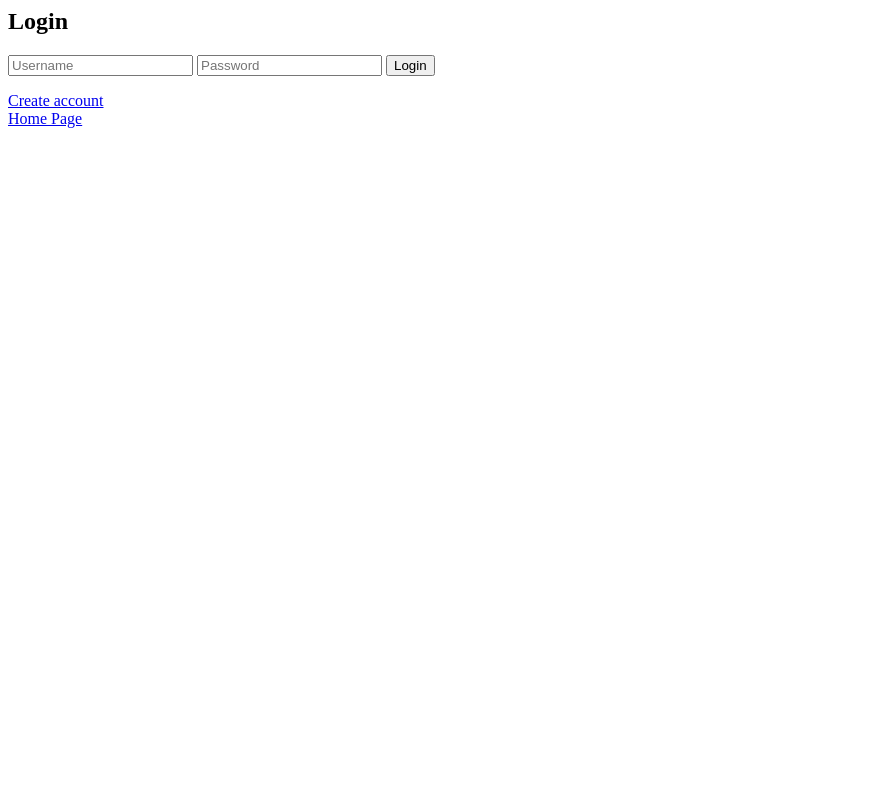
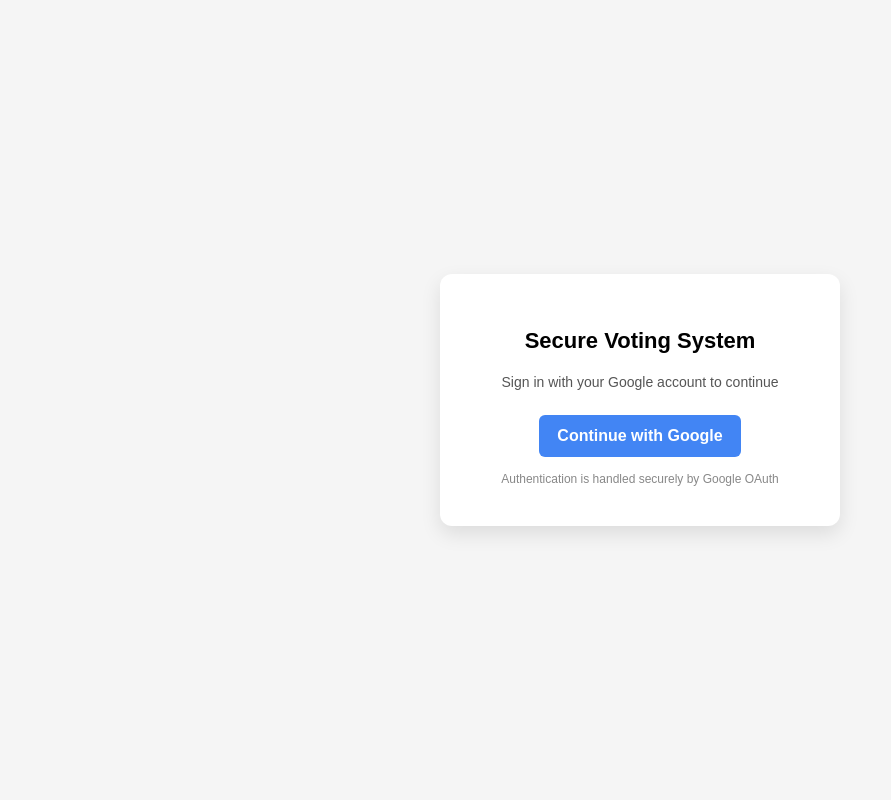
Before and after one commit to ChristopherSmith101/E2E_Voting, a Flask app: page /login in a window 1280 px wide. Shown: the whole page, without its empty margins (0-891 px from the left). Run offline with Flask 3, Linux system fonts and the light colour scheme.

Commit message:
OAuth Nightmare finished

```diff
--- a/web/app.py
+++ b/web/app.py
@@ -3,21 +3,35 @@ from flask_login import LoginManager, login_user, logout_user, login_required, c
 from web.models import db, User, Vote
 from werkzeug.security import generate_password_hash, check_password_hash
 import json
+import os
+from authlib.integrations.flask_client import OAuth
 
 from crypto import keygen
 from bulletin_board import BulletinBoard
 from auth import AuthServer
 from verify_server import VotingServer
+import dotenv
 
 app = Flask(__name__)
 
 login_manager = LoginManager()
 login_manager.init_app(app)
-login_manager.login_view = "login"
+login_manager.login_view = "login_page"
 
-app.secret_key = "dev-secret"
+app.secret_key = os.getenv("FLASK_SECRET_KEY")
+
 app.config["SQLALCHEMY_DATABASE_URI"] = "sqlite:///app.db"
 app.config["SQLALCHEMY_TRACK_MODIFICATIONS"] = False
+
+oauth = OAuth(app)
+
+google = oauth.register(
+    name="google",
+    client_id=os.getenv("GOOGLE_CLIENT_ID"),
+    client_secret=os.getenv("GOOGLE_CLIENT_SECRET"),
+    server_metadata_url="https://accounts.google.com/.well-known/openid-configuration",
+    client_kwargs={"scope": "openid email profile"}
+)
 
 db.init_app(app)
 
@@ -137,6 +151,36 @@ def status():
         "has_voted": current_user.has_voted
     })
 
+# -----------------------------
+# OAuth Routes
+# -----------------------------
+@app.route("/auth/start")
+def auth_start():
+    redirect_uri = url_for("auth_callback", _external=True)
+    return google.authorize_redirect(redirect_uri)
+
+@app.route("/auth/callback")
+def auth_callback():
+    token = google.authorize_access_token()
+
+    userinfo = google.userinfo()
+
+    email = userinfo["email"]
+    google_id = userinfo["sub"]
+
+    user = User.query.filter_by(google_id=google_id).first()
+
+    if not user:
+        user = User(
+            google_id=google_id,
+            username=email
+        )
+        db.session.add(user)
+        db.session.commit()
+
+    login_user(user)
+
+    return redirect(url_for("home"))
 
 # -----------------------------
 # Simple frontend entries
@@ -163,36 +207,40 @@ def register():
         db.session.add(new_user)
         db.session.commit()
 
-        return redirect(url_for("login"))
+        return redirect(url_for("login_page"))
 
     return render_template("register.html")
 
-@app.route("/login", methods=["GET", "POST"])
-def login():
-    if request.method == "POST":
-        username = request.form.get("username")
-        password = request.form.get("password")
+# @app.route("/login", methods=["GET", "POST"])
+# def login():
+#     if request.method == "POST":
+#         username = request.form.get("username")
+#         password = request.form.get("password")
 
-        user = User.query.filter_by(username=username).first()
+#         user = User.query.filter_by(username=username).first()
 
-        if not user or not check_password_hash(user.password, password):
-            return render_template(
-                "login.html",
-                error="Invalid credentials, try again",
-                username=username
-            )
+#         if not user or not check_password_hash(user.password, password):
+#             return render_template(
+#                 "login.html",
+#                 error="Invalid credentials, try again",
+#                 username=username
+#             )
 
-        login_user(user)
+#         login_user(user)
 
-        next_page = request.args.get("next")
-        return redirect(next_page or url_for("home"))
+#         next_page = request.args.get("next")
+#         return redirect(next_page or url_for("home"))
 
+#     return render_template("login.html")
+
+@app.route("/login")
+def login_page():
     return render_template("login.html")
 
 @app.route("/logout")
 def logout():
     logout_user()
-    return redirect(url_for("login"))
+    return redirect(url_for("login_page"))
 
 @app.route("/vote")
 @login_required
--- a/web/models.py
+++ b/web/models.py
@@ -5,9 +5,9 @@ db = SQLAlchemy()
 
 class User(db.Model, UserMixin):
     id = db.Column(db.Integer, primary_key=True)
-    username = db.Column(db.String(80), unique=True, nullable=False)
-    password = db.Column(db.String(200), nullable=False)
-    has_voted = db.Column(db.Boolean, default=False)
+    username = db.Column(db.String(120), unique=True)
+    google_id = db.Column(db.String(120), unique=True)
+    has_voted = db.Column(db.Boolean, default=False, nullable=False)
 
 class Vote(db.Model):
     id = db.Column(db.Integer, primary_key=True)
--- a/web/templates/login.html
+++ b/web/templates/login.html
@@ -1,17 +1,75 @@
-<h2>Login</h2>
+<!DOCTYPE html>
+<html lang="en">
+<head>
+  <meta charset="UTF-8">
+  <title>Login</title>
+  <style>
+    body {
+      font-family: Arial, sans-serif;
+      background: #f5f5f5;
+      display: flex;
+      height: 100vh;
+      justify-content: center;
+      align-items: center;
+      margin: 0;
+    }
 
-<form method="POST">
-    <input name="username" placeholder="Username"
-           value="{{ username or '' }}" required>
+    .container {
+      background: white;
+      padding: 40px;
+      border-radius: 12px;
+      box-shadow: 0 8px 20px rgba(0,0,0,0.1);
+      text-align: center;
+      width: 320px;
+    }
 
-    <input name="password" type="password" placeholder="Password" required>
+    h1 {
+      margin-bottom: 20px;
+      font-size: 22px;
+    }
 
-    <button type="submit">Login</button>
-</form>
+    p {
+      color: #555;
+      font-size: 14px;
+      margin-bottom: 25px;
+    }
 
-{% if error %}
-<p style="color:red">{{ error }}</p>
-{% endif %}
+    .google-btn {
+      display: inline-block;
+      background: #4285F4;
+      color: white;
+      padding: 12px 18px;
+      border-radius: 6px;
+      text-decoration: none;
+      font-weight: bold;
+      transition: 0.2s;
+    }
 
-<div><a href="/register">Create account</a></div>
-<div><a href="/">Home Page</a></div>
+    .google-btn:hover {
+      background: #3367d6;
+    }
+
+    .small {
+      margin-top: 15px;
+      font-size: 12px;
+      color: #888;
+    }
+  </style>
+</head>
+<body>
+
+  <div class="container">
+    <h1>Secure Voting System</h1>
+    <p>Sign in with your Google account to continue</p>
+
+    <a class="google-btn" href="/auth/start">
+      Continue with Google
+    </a>
+
+    <div class="small">
+      Authentication is handled securely by Google OAuth
+    </div>
+  </div>
+
+</body>
+</html>
```
Also changed, not shown: web/instance/app.db, 1 other file.
